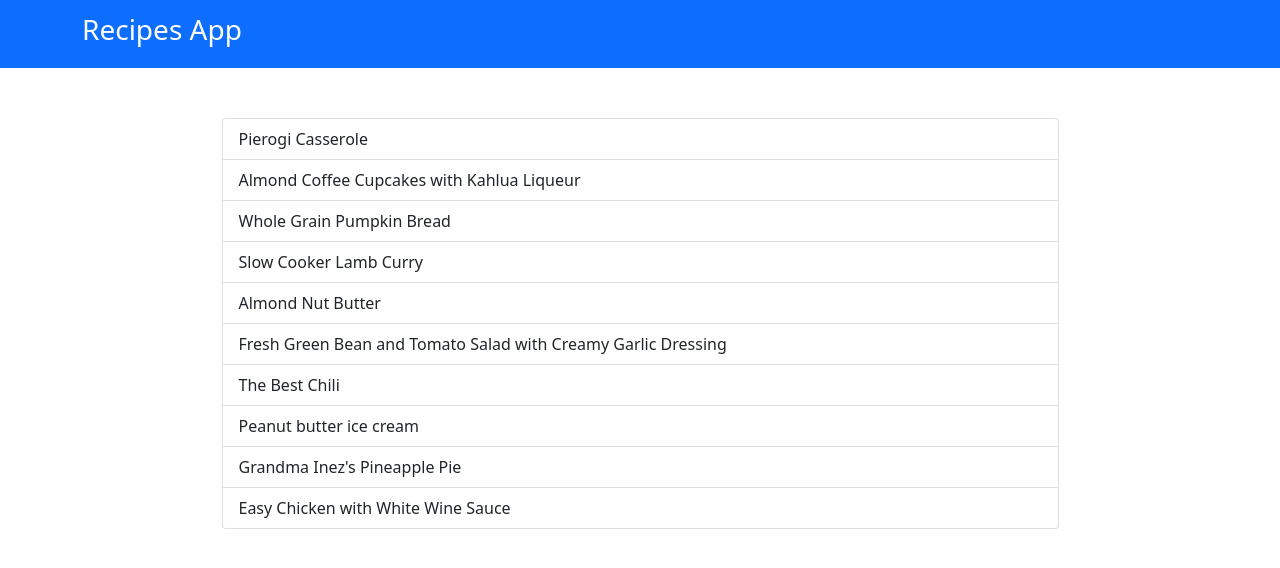
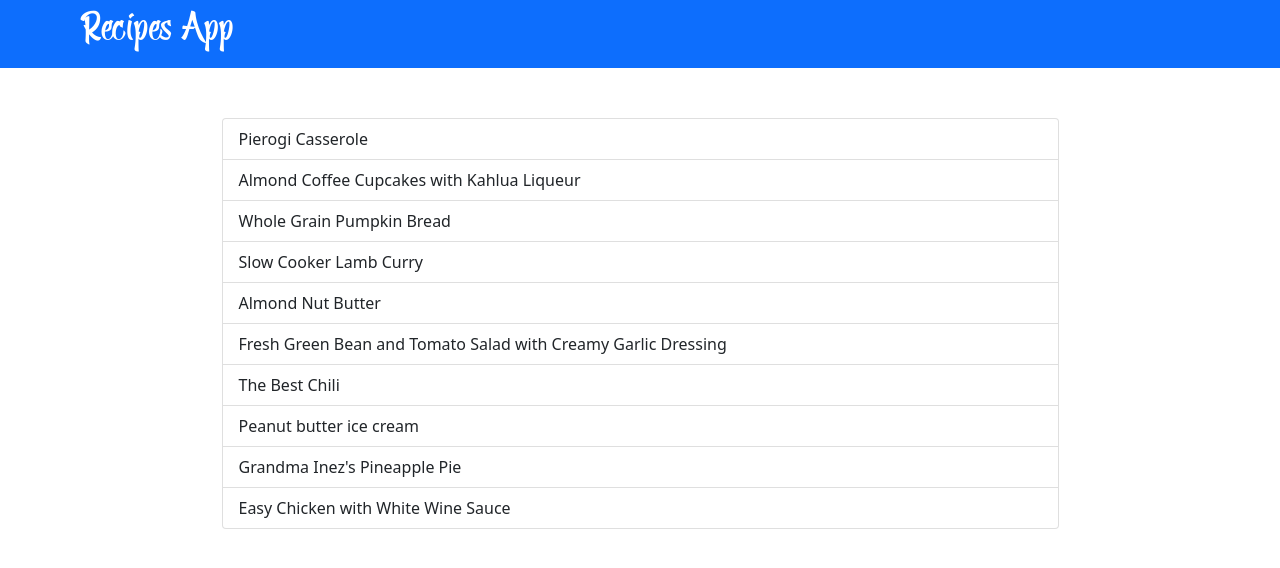
Before and after one commit to GalenCasstevens/Recipes-App, a React (Create React App) app: page / in a window 1280 px wide. Shown: the top 568 px of the page. Built offline with nearby package versions, Linux system fonts and the light colour scheme.

Commit message:
added a custom 'foods' font

```diff
--- a/src/components/Header.jsx
+++ b/src/components/Header.jsx
@@ -5,7 +5,7 @@ function Header() {
 		<Navbar bg="primary" variant="dark">
 			<Container>
 				<Navbar.Brand href="#">
-					<h3>Recipes App</h3>
+					<h3 className="app-title">Recipes App</h3>
 				</Navbar.Brand>
 				{/* <Navbar.Toggle aria-controls="basic-navbar-nav" />
 				<Navbar.Collapse id="basic-navbar-nav">
--- a/src/index.css
+++ b/src/index.css
@@ -1,3 +1,15 @@
+@font-face {
+	font-family: 'Rum Raisin';
+	font-weight: 400;
+	src: url('../public/fonts/RumRaisin-Regular.ttf');
+}
+
+@font-face {
+	font-family: 'Yellow Ginger';
+	font-weight: 400;
+	src: url('../public/fonts/Yellow\ Ginger.ttf');
+}
+
 * {
 	box-sizing: border-box;
 	margin: 0;
@@ -26,6 +38,10 @@ header {
 	padding: 0 20px;
 }
 
+.app-title {
+	font-family: 'Yellow Ginger';
+}
+
 .recipe-list {
 	max-width: 75%;
 	margin: 50px auto 0 auto;
```
Also changed, not shown: public/fonts/RumRaisin-Regular.ttf (added), public/fonts/Yellow Ginger.ttf (added).
